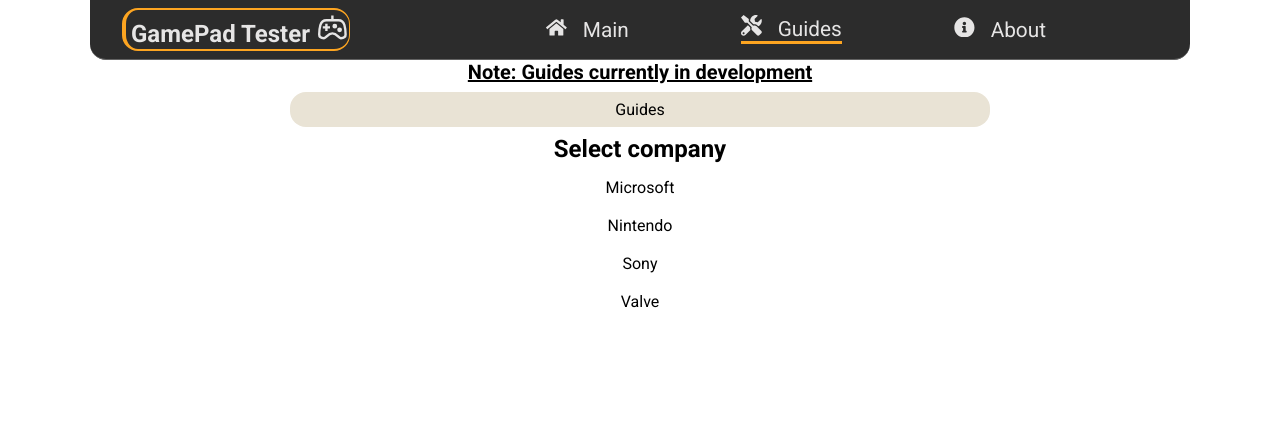
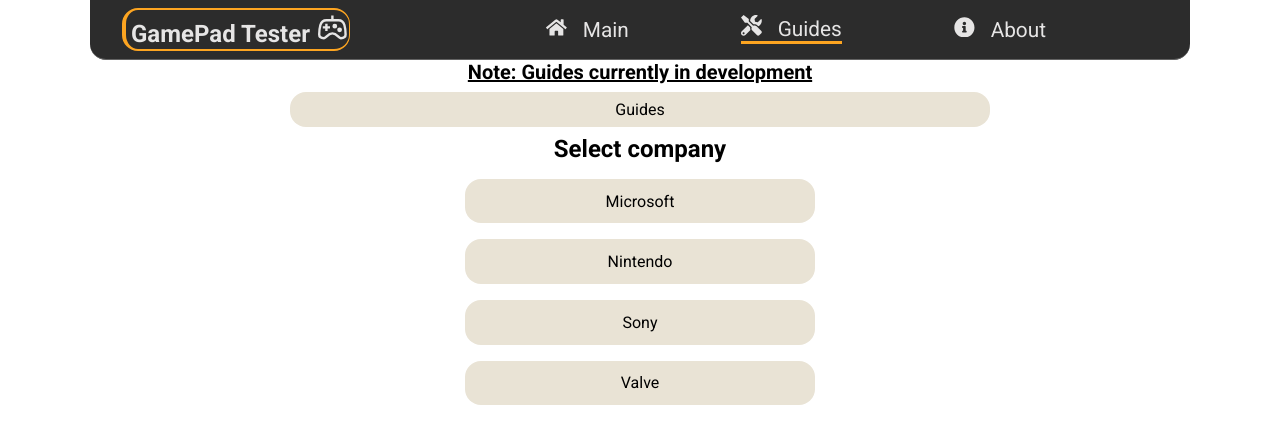
Before and after one commit to Vectari/gpad-tester, a React (Vite) app: page /guides in a window 1280 px wide. Shown: the top 444 px of the page. Built offline with nearby package versions, Linux system fonts and the light colour scheme.

Commit message:
style: update guides list styles

```diff
--- a/src/components/Guides/Guides.jsx
+++ b/src/components/Guides/Guides.jsx
@@ -36,6 +36,24 @@ const StyledLink = styled(Link)`
   width: 95%;
   font-size: 1rem;
   color: ${Theme.black};
+`;
+
+const StyledLinkMenu = styled(Link)`
+  font-size: 1rem;
+  color: ${Theme.black};
+  background-color: ${Theme.background};
+  padding: 0.8rem;
+  border-radius: 1rem;
+  display: flex;
+  flex-direction: column;
+  margin: 1rem auto;
+  max-width: 350px;
+
+  &:hover {
+    background-color: ${Theme.interface};
+    color: ${Theme.white};
+    transition: 0.5s;
+  }
 `;
 
 export function Guides() {
@@ -90,7 +108,9 @@ export function Guides() {
         <ul>
           {Object.keys(guidesData).map((company) => (
             <li key={company}>
-              <StyledLink to={`/guides/${company}`}>{company}</StyledLink>
+              <StyledLinkMenu to={`/guides/${company}`}>
+                {company}
+              </StyledLinkMenu>
             </li>
           ))}
         </ul>
@@ -116,9 +136,9 @@ export function Guides() {
         <ul>
           {Object.keys(companyData.devices).map((device) => (
             <li key={device}>
-              <StyledLink to={`/guides/${companySlug}/${device}`}>
+              <StyledLinkMenu to={`/guides/${companySlug}/${device}`}>
                 {device}
-              </StyledLink>
+              </StyledLinkMenu>
             </li>
           ))}
         </ul>
@@ -144,9 +164,11 @@ export function Guides() {
         <ul>
           {Object.keys(deviceData.guides).map((guide) => (
             <li key={guide}>
-              <StyledLink to={`/guides/${companySlug}/${deviceSlug}/${guide}`}>
+              <StyledLinkMenu
+                to={`/guides/${companySlug}/${deviceSlug}/${guide}`}
+              >
                 {guide.replace("_", " ")}
-              </StyledLink>
+              </StyledLinkMenu>
             </li>
           ))}
         </ul>
```
